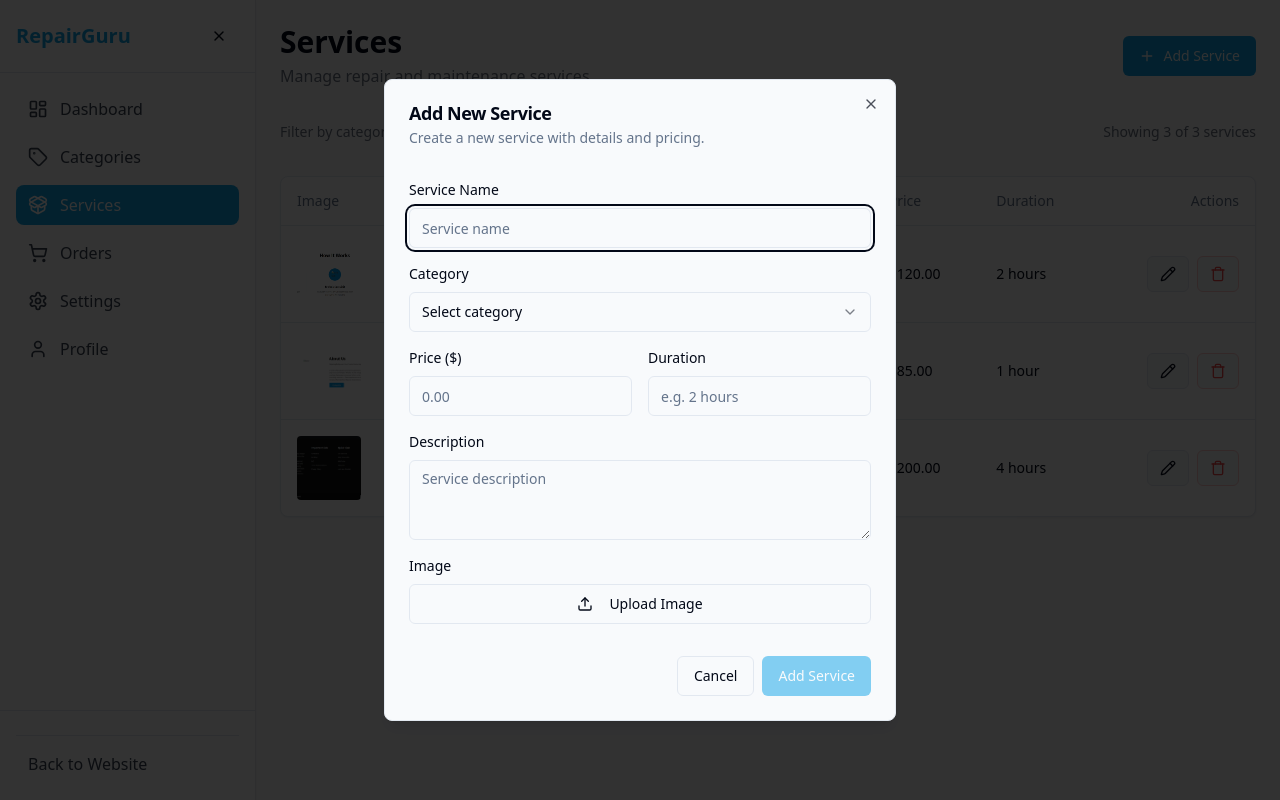
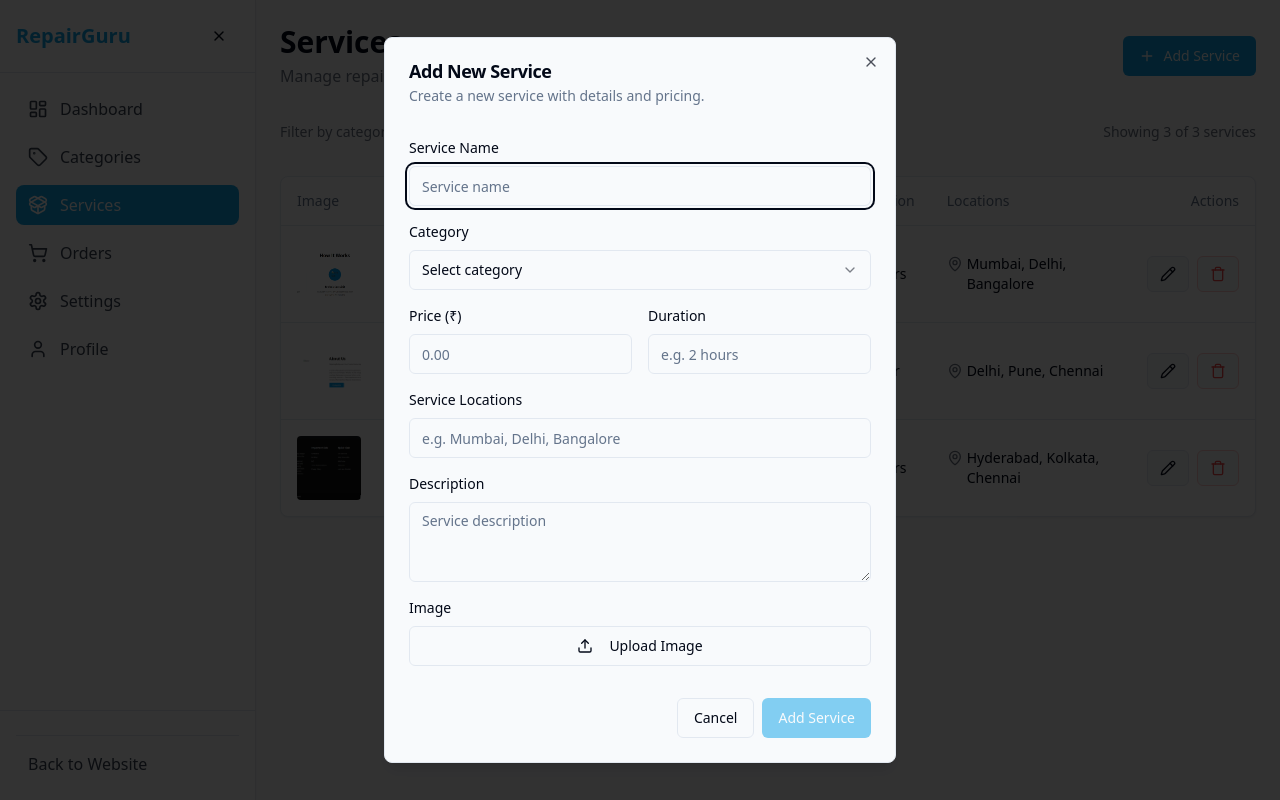
Before and after one commit to deepak748030/Electric-Solutions, a React (Vite) app: page /admin/services in a window 1280 px wide. Both pictures are taken after a click on the button "Add Service". Built offline with nearby package versions, Linux system fonts and the light colour scheme.

Commit message:
Update services page
Updates the services page in the admin panel to use Rupees icon instead of dollar sign and adds location field.

```diff
--- a/src/pages/admin/Services.tsx
+++ b/src/pages/admin/Services.tsx
@@ -28,7 +28,7 @@ import {
   SelectTrigger,
   SelectValue,
 } from "@/components/ui/select";
-import { Plus, Pencil, Trash, Upload, DollarSign } from 'lucide-react';
+import { Plus, Pencil, Trash, Upload, IndianRupee, MapPin } from 'lucide-react';
 import { Separator } from '@/components/ui/separator';
 import {
   Table,
@@ -57,6 +57,7 @@ const Services = () => {
       price: 120,
       duration: '2 hours',
       categoryId: 1,
+      location: 'Mumbai, Delhi, Bangalore',
       image: '/lovable-uploads/d2bdb4e4-28b6-4d6d-97ae-1f356bc7cd37.png'
     },
     {
@@ -66,6 +67,7 @@ const Services = () => {
       price: 85,
       duration: '1 hour',
       categoryId: 2,
+      location: 'Delhi, Pune, Chennai',
       image: '/lovable-uploads/37548b2d-dde2-438f-91fd-70758060f852.png'
     },
     {
@@ -75,6 +77,7 @@ const Services = () => {
       price: 200,
       duration: '4 hours',
       categoryId: 3,
+      location: 'Hyderabad, Kolkata, Chennai',
       image: '/lovable-uploads/f4ff55b6-3170-4526-9347-e8eb769d7e87.png'
     },
   ]);
@@ -85,6 +88,7 @@ const Services = () => {
     price: '',
     duration: '',
     categoryId: '',
+    location: '',
     image: ''
   });
 
@@ -112,6 +116,7 @@ const Services = () => {
       price: parseFloat(newService.price),
       duration: newService.duration,
       categoryId: parseInt(newService.categoryId),
+      location: newService.location,
       image: previewURL || '/placeholder.svg'
     }]);
 
@@ -122,6 +127,7 @@ const Services = () => {
       price: '',
       duration: '',
       categoryId: '',
+      location: '',
       image: ''
     });
     setSelectedImage(null);
@@ -220,7 +226,7 @@ const Services = () => {
 
               <div className="grid grid-cols-2 gap-4">
                 <div className="grid gap-2">
-                  <label htmlFor="price" className="text-sm font-medium">Price ($)</label>
+                  <label htmlFor="price" className="text-sm font-medium">Price (₹)</label>
                   <Input
                     id="price"
                     type="number"
@@ -239,6 +245,16 @@ const Services = () => {
                     placeholder="e.g. 2 hours"
                   />
                 </div>
+              </div>
+
+              <div className="grid gap-2">
+                <label htmlFor="location" className="text-sm font-medium">Service Locations</label>
+                <Input
+                  id="location"
+                  value={newService.location}
+                  onChange={(e) => setNewService({...newService, location: e.target.value})}
+                  placeholder="e.g. Mumbai, Delhi, Bangalore"
+                />
               </div>
 
               <div className="grid gap-2">
@@ -341,6 +357,7 @@ const Services = () => {
                   <TableHead>Category</TableHead>
                   <TableHead>Price</TableHead>
                   <TableHead>Duration</TableHead>
+                  <TableHead>Locations</TableHead>
                   <TableHead className="text-right">Actions</TableHead>
                 </TableRow>
               </TableHeader>
@@ -365,8 +382,17 @@ const Services = () => {
                     <TableCell>
                       {categories.find(c => c.id === service.categoryId)?.name}
                     </TableCell>
-                    <TableCell>${service.price.toFixed(2)}</TableCell>
+                    <TableCell className="flex items-center">
+                      <IndianRupee className="h-4 w-4 mr-1" />
+                      {service.price.toFixed(2)}
+                    </TableCell>
                     <TableCell>{service.duration}</TableCell>
+                    <TableCell>
+                      <div className="flex items-start gap-1">
+                        <MapPin className="h-4 w-4 mt-0.5 text-gray-500 flex-shrink-0" />
+                        <span className="text-sm">{service.location}</span>
+                      </div>
+                    </TableCell>
                     <TableCell className="text-right">
                       <div className="flex justify-end gap-2">
                         <Dialog>
@@ -416,7 +442,7 @@ const Services = () => {
 
                                 <div className="grid grid-cols-2 gap-4">
                                   <div className="grid gap-2">
-                                    <label htmlFor="edit-price" className="text-sm font-medium">Price ($)</label>
+                                    <label htmlFor="edit-price" className="text-sm font-medium">Price (₹)</label>
                                     <Input
                                       id="edit-price"
                                       type="number"
@@ -433,6 +459,16 @@ const Services = () => {
                                       onChange={(e) => setEditingService({...editingService, duration: e.target.value})}
                                     />
                                   </div>
+                                </div>
+
+                                <div className="grid gap-2">
+                                  <label htmlFor="edit-location" className="text-sm font-medium">Service Locations</label>
+                                  <Input
+                                    id="edit-location"
+                                    value={editingService.location}
+                                    onChange={(e) => setEditingService({...editingService, location: e.target.value})}
+                                    placeholder="e.g. Mumbai, Delhi, Bangalore"
+                                  />
                                 </div>
 
                                 <div className="grid gap-2">
```
